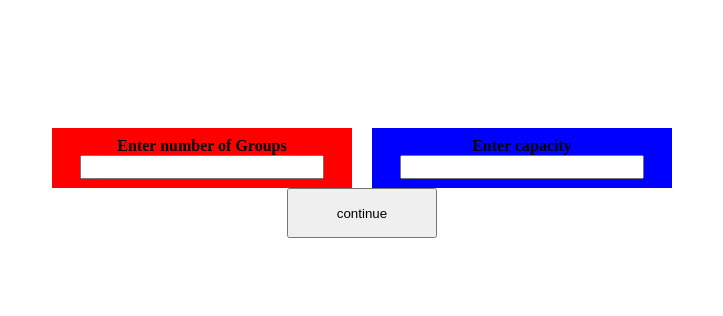
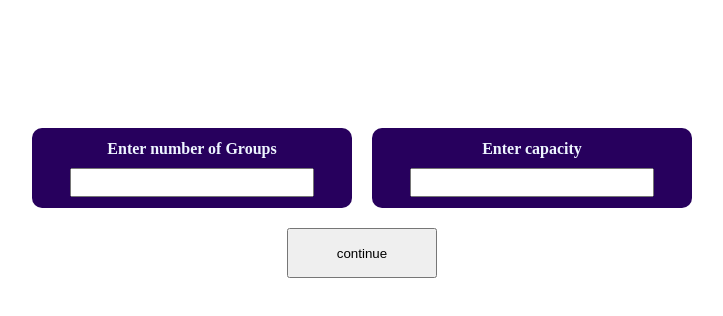
Before and after one commit to nishan812/Bin-packing, a plain HTML site: page index.html in a window 1280 px wide. Shown: the whole page, without its empty margins (278-1001 px from the left). Drawn offline with Linux system fonts and the light colour scheme.

Commit message:
first page styled

```diff
--- a/style.css
+++ b/style.css
@@ -2,6 +2,7 @@
   margin: 0;
   padding: 0;
   border: border-box;
+  color: #EEF5FF;
 }
 body {
   display: flex;
@@ -17,11 +18,17 @@ body {
   gap: 20px;
   flex-wrap:wrap ;
 }
-
+input{
+  color: #000000;
+}
 .enterNumberBody {
+  border-radius: 10px;
+  gap: 10px;
+  padding: 10px;
   height: 60px;
   width: 300px;
-  background-color: red;
+  background-color: #27005D;
+  color: #EEF5FF;
   display: flex;
   flex-direction: column;
   justify-content: center;
@@ -33,15 +40,18 @@ body {
 }
 
 .numberOfGroupInput {
-  height: 20px;
+  height: 25px;
   width: 80%;
   text-align: center;
 }
 
 .capacityBody {
+  border-radius: 10px;
+  gap: 10px;
+  padding: 10px;
   height: 60px;
   width: 300px;
-  background-color: blue;
+  background-color: #27005D;
   display: flex;
   flex-direction: column;
   justify-content: center;
@@ -51,7 +61,7 @@ body {
   font-weight: bold;
 }
 .capacityInput {
-  height: 20px;
+  height: 25px;
   width: 80%;
   text-align: center;
 }
@@ -68,9 +78,11 @@ body {
   font-weight: bold;
 }
 .continueButton_1  {
+  margin-top: 20px;
   margin-bottom: 10%;
   height: 50px;
   width: 150px;
+  color: black;
 }
 .continueButton_2{
   margin-bottom: 10%;
```
